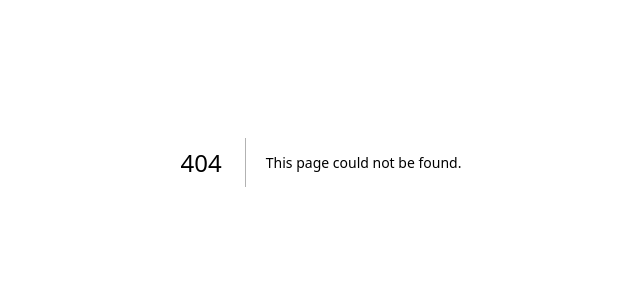
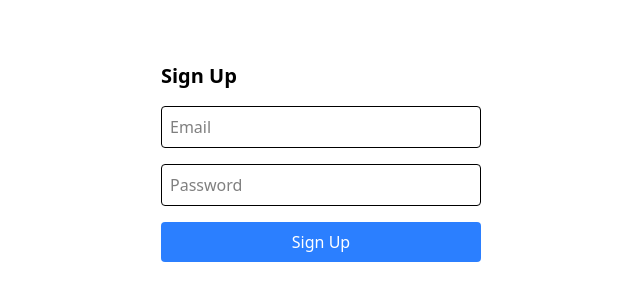
Before and after one commit to SoftwareEngineering-Group14/MinecraftTradingHub, a Next.js app in the folder minecraft-trading-hub/: page /signup in a window 1280 px wide. Before the commit this address had no page. Shown: the part 238-538 px from the top of the page, without its empty margins (319-959 px from the left). Built offline with nearby package versions, Linux system fonts and the light colour scheme; no server answers.

Commit message:
Built in authentication starters

```diff
--- a/minecraft-trading-hub/package.json
+++ b/minecraft-trading-hub/package.json
@@ -9,6 +9,7 @@
     "lint": "eslint"
   },
   "dependencies": {
+    "@supabase/supabase-js": "^2.93.1",
     "next": "16.1.4",
     "react": "19.2.3",
     "react-dom": "19.2.3",
@@ -20,9 +21,11 @@
     "@tailwindcss/postcss": "^4",
     "@types/node": "25.0.9",
     "@types/react": "19.2.9",
+    "autoprefixer": "^10.4.24",
     "eslint": "^9",
     "eslint-config-next": "16.1.4",
-    "tailwindcss": "^4"
+    "postcss": "^8.5.6",
+    "tailwindcss": "^4.1.18"
   },
   "overrides": {
     "tar": "^7.5.3"
--- /dev/null
+++ b/minecraft-trading-hub/src/app/auth/auth.js
@@ -0,0 +1,56 @@
+// src/auth/auth.js
+import { supabase } from '../lib/supabaseClient'
+
+/** Sign up a new user and create profile with default role 'member' */
+export async function signUp(email, password, name) {
+  // 1. Create user in Supabase Auth
+  const { data: user, error: authError } = await supabase.auth.signUp({
+    email,
+    password
+  })
+  if (authError) return { error: authError }
+
+  // 2. Insert profile into 'profiles' table
+  const { data: profile, error: profileError } = await supabase
+    .from('profiles')
+    .insert([{
+      id: user.user.id,
+      name,
+      role: 'member',
+      created_at: new Date()
+    }])
+
+  if (profileError) return { error: profileError }
+
+  return { user, profile }
+}
+
+/** Sign in an existing user */
+export async function signIn(email, password) {
+  const { data: session, error } = await supabase.auth.signInWithPassword({
+    email,
+    password
+  })
+  return { session, error }
+}
+
+/** Sign out current user */
+export async function signOut() {
+  const { error } = await supabase.auth.signOut()
+  return { error }
+}
+
+/** Get the role of the currently logged-in user */
+export async function getUserRole() {
+  const { data: { user } } = await supabase.auth.getUser()
+  if (!user) return null
+
+  const { data: profile, error } = await supabase
+    .from('profiles')
+    .select('role')
+    .eq('id', user.id)
+    .single()
+
+  if (error) return null
+  return profile?.role // 'admin', 'moderator', 'member'
+}
--- /dev/null
+++ b/minecraft-trading-hub/src/app/components/SignInForm.jsx
@@ -0,0 +1,55 @@
+"use client";
+import { useState } from "react";
+import { supabase } from "../lib/supabaseClient";
+
+export default function SignInForm() {
+  const [email, setEmail] = useState("");
+  const [password, setPassword] = useState("");
+  const [error, setError] = useState("");
+  const [success, setSuccess] = useState("");
+
+  const handleSignIn = async (e) => {
+    e.preventDefault();
+    setError("");
+    setSuccess("");
+
+    const { data, error } = await supabase.auth.signInWithPassword({
+      email,
+      password,
+    });
+
+    if (error) {
+      setError(error.message);
+      return;
+    }
+
+    setSuccess("Signed in successfully!");
+  };
+
+  return (
+    <form onSubmit={handleSignIn} className="flex flex-col gap-4 w-80">
+      <h2 className="text-xl font-bold">Sign In</h2>
+      {error && <p className="text-red-500">{error}</p>}
+      {success && <p className="text-green-500">{success}</p>}
+      <input
+        type="email"
+        placeholder="Email"
+        value={email}
+        onChange={(e) => setEmail(e.target.value)}
+        className="border p-2 rounded"
+        required
+      />
+      <input
+        type="password"
+        placeholder="Password"
+        value={password}
+        onChange={(e) => setPassword(e.target.value)}
+        className="border p-2 rounded"
+        required
+      />
+      <button type="submit" className="bg-blue-500 text-white p-2 rounded">
+        Sign In
+      </button>
+    </form>
+  );
+}
--- /dev/null
+++ b/minecraft-trading-hub/src/app/components/SignUpForm.jsx
@@ -0,0 +1,80 @@
+"use client";
+import { useState } from "react";
+import { supabase } from "../lib/supabaseClient";
+
+export default function SignUpForm() {
+  const [email, setEmail] = useState("");
+  const [password, setPassword] = useState("");
+  const [error, setError] = useState("");
+  const [success, setSuccess] = useState("");
+
+  const handleSignUp = async (e) => {
+    e.preventDefault();
+    setError("");
+    setSuccess("");
+
+    const cleanEmail = email.trim().toLowerCase();
+
+    // 1️⃣ Create Supabase Auth user
+    const { data: authData, error: signUpError } = await supabase.auth.signUp({
+      email: cleanEmail,
+      password,
+    });
+
+    if (signUpError) {
+      setError(signUpError.message);
+      return;
+    }
+
+    // 2️⃣ Insert profile row with default role 'member'
+    const { data: profileData, error: profileError } = await supabase
+      .from("profiles")
+      .insert([
+        {
+          id: authData.user.id,
+          role: "member",
+          username: cleanEmail.split("@")[0],
+        },
+      ]);
+
+    if (profileError) {
+      setError(profileError.message);
+      return;
+    }
+
+    setSuccess("Account created! Check your email for confirmation.");
+    setEmail("");
+    setPassword("");
+  };
+
+  return (
+    <form onSubmit={handleSignUp} className="flex flex-col gap-4 w-80">
+      <h2 className="text-xl font-bold">Sign Up</h2>
+
+      {error && <p className="text-red-500">{error}</p>}
+      {success && <p className="text-green-500">{success}</p>}
+
+      <input
+        type="email"
+        placeholder="Email"
+        value={email}
+        onChange={(e) => setEmail(e.target.value)}
+        className="border p-2 rounded"
+        required
+      />
+
+      <input
+        type="password"
+        placeholder="Password"
+        value={password}
+        onChange={(e) => setPassword(e.target.value)}
+        className="border p-2 rounded"
+        required
+      />
+
+      <button type="submit" className="bg-blue-500 text-white p-2 rounded">
+        Sign Up
+      </button>
+    </form>
+  );
+}
--- /dev/null
+++ b/minecraft-trading-hub/src/app/dashboard/page.jsx
@@ -0,0 +1,35 @@
+import Link from 'next/link'
+
+export default function HomePage() {
+  return (
+    <div className="flex flex-col justify-center items-center min-h-screen gap-6 bg-gray-100">
+      <h1 className="text-3xl font-bold">Minecraft Trading Hub</h1>
+      <p className="text-lg text-gray-700">
+        Your one-stop destination for all Minecraft trading needs!
+      </p>
+
+      <div className="flex gap-4">
+        <Link
+          href="/signup"
+          className="px-6 py-2 bg-blue-600 text-white rounded hover:bg-blue-700"
+        >
+          Sign Up
+        </Link>
+
+        <Link
+          href="/signin"
+          className="px-6 py-2 bg-green-600 text-white rounded hover:bg-green-700"
+        >
+          Sign In
+        </Link>
+
+        <Link
+          href="/dashboard"
+          className="px-6 py-2 bg-gray-600 text-white rounded hover:bg-gray-700"
+        >
+          Dashboard
+        </Link>
+      </div>
+    </div>
+  )
+}
--- /dev/null
+++ b/minecraft-trading-hub/src/app/lib/supabaseClient.js
@@ -0,0 +1,6 @@
+import { createClient } from "@supabase/supabase-js";
+
+const supabaseUrl = process.env.NEXT_PUBLIC_SUPABASE_URL;
+const supabaseAnonKey = process.env.NEXT_PUBLIC_SUPABASE_ANON_KEY;
+
+export const supabase = createClient(supabaseUrl, supabaseAnonKey);
--- /dev/null
+++ b/minecraft-trading-hub/src/app/signin/page.jsx
@@ -0,0 +1,10 @@
+"use client";
+import SignInForm from "../components/SignInForm";
+
+export default function SignInPage() {
+  return (
+    <div className="flex justify-center items-center min-h-screen">
+      <SignInForm />
+    </div>
+  );
+}
--- /dev/null
+++ b/minecraft-trading-hub/src/app/signup/page.jsx
@@ -0,0 +1,10 @@
+"use client";
+import SignUpForm from "../components/SignUpForm";
+
+export default function SignUpPage() {
+  return (
+    <div className="flex justify-center items-center min-h-screen">
+      <SignUpForm />
+    </div>
+  );
+}
```
Also changed, not shown: 1 other file (tests, documents, lock files or other folders).
